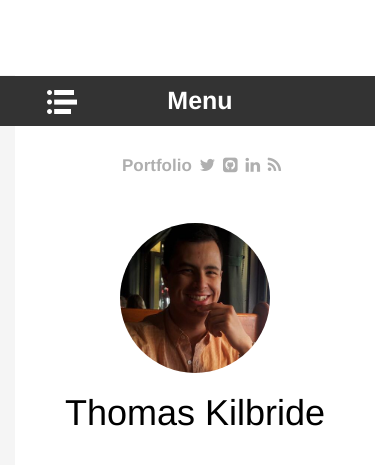
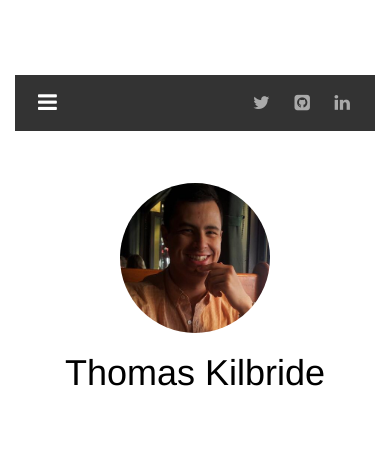
Before and after one commit to obnauticus/obnauticus.github.io, a Jekyll site: the page built from index.html, in a window 390 px wide. Shown: the top 465 px of the page. Built offline with Jekyll 4.4.1, drawn with Linux system fonts in a browser that asks for light colours; nearby versions of some CDN libraries; some web fonts are replaced; Markdown is read by kramdown in place of the engine named in the settings; comment, search, counter and statistics services are not loaded.

Commit message:
Redesign mobile nav: dropdown menu replaces off-canvas sidebar
- Replace clunky off-canvas slide with clean dropdown toggle
- Use Font Awesome hamburger/close icons instead of PNG images
- Dark header bar with hamburger (left) and social icons (right)
- Smooth slideToggle animation for nav dropdown
- Remove white top-nav bar on mobile (was causing large gap)
- Remove duplicate #menu IDs and old off-canvas markup

Co-Authored-By: Claude Opus 4.6 <noreply@anthropic.com>

```diff
--- a/_includes/scripts/sidebar.html
+++ b/_includes/scripts/sidebar.html
@@ -1,8 +1,6 @@
 $(document).ready(function() {
-    $('.menu-btn').click(function() {
-        $('.row-offcanvas').toggleClass('active');
-    });
-    $('.close-btn').click(function() {
-        $('.row-offcanvas').toggleClass('active');
+    $('.mobile-toggle').click(function() {
+        $('#nav').slideToggle(200);
+        $(this).find('i').toggleClass('fa-bars fa-times');
     });
 });
--- a/_layouts/about.html
+++ b/_layouts/about.html
@@ -6,15 +6,19 @@
     <!-- Wrap all page content here -->
     <div id="wrap">
         <div id="main-content" class="container">
-            <div class="row row-offcanvas row-offcanvas-left">
+            <div class="row">
+                <!-- Mobile header -->
+                <header class="mobile-header">
+                    <button class="mobile-toggle" aria-label="Toggle navigation"><i class="fa fa-bars"></i></button>
+                    <span class="mobile-social">
+                        <a href="https://twitter.com/{{site.owner.twitter}}"><i class="fa fa-twitter"></i></a>
+                        <a href="https://github.com/{{site.owner.github}}"><i class="fa fa-github-square"></i></a>
+                        <a href="https://linkedin.com/in/internetisseriousbusiness"><i class="fa fa-linkedin"></i></a>
+                    </span>
+                </header>
                 <!-- side bar -->
-                <nav id="nav" role="navigation" class="col-sm-2 sidebar-offcanvas">
-                    <header id="menu" role="banner">
-                        <p class="menu-title">Close</p>
-                        <a href="#nav" class="close-btn">Close</a>
-                    </header>
-
-                    <ul class="sidebar" >
+                <nav id="nav" role="navigation" class="col-sm-2">
+                    <ul class="sidebar">
                         <p class="separator">Navigation</p>
                         <li><a href="/">About</a></li>
                         <li><a href="/blog">Blog</a></li>
@@ -28,10 +32,6 @@
                         </a>
                     </ul>
                 </nav>
-                <header id="menu" role="banner">
-                    <p class="menu-title">Menu</p>
-                    <a href="#nav" class="menu-btn">navigation</a>
-                </header>
                 <!-- Content -->
                 <div class="content col-sm-10">
                     <div class="top-nav">
--- a/assets/css/_sass/_site.scss
+++ b/assets/css/_sass/_site.scss
@@ -59,31 +59,88 @@ body {
   }
 }
 
-#menu {
+.mobile-header {
   display: none;
 }
 
 @media (max-width: 768px) {
   #wrap > .container {
-    padding: 0 15px 20px;
-    overflow: hidden;
+    padding: 0 0 20px;
   }
   #wrap > .container > .row {
     margin: 0;
   }
+
+  // Mobile header bar
+  .mobile-header {
+    display: flex;
+    align-items: center;
+    justify-content: space-between;
+    background: #333;
+    padding: 10px 15px;
+  }
+  .mobile-toggle {
+    background: none;
+    border: none;
+    color: #fff;
+    font-size: 22px;
+    cursor: pointer;
+    padding: 5px 8px;
+    &:hover, &:focus {
+      color: #eb5e29;
+      outline: none;
+    }
+  }
+  .mobile-social a {
+    color: #aaa;
+    padding: 0 10px;
+    font-size: 18px;
+    &:hover {
+      color: #fff;
+      text-decoration: none;
+    }
+  }
+
+  // Nav as dropdown
+  #nav {
+    display: none;
+    width: 100% !important;
+    background: #333;
+    z-index: 1200;
+    padding: 0 !important;
+  }
+  .sidebar {
+    position: relative !important;
+    min-width: auto !important;
+    margin: 0 !important;
+    padding: 0 !important;
+    .separator {
+      display: none;
+    }
+    li {
+      background: #333 !important;
+      border-bottom: 1px solid #444;
+      padding: 12px 20px !important;
+      a {
+        color: #ccc !important;
+        font-size: 16px;
+        &:hover {
+          color: #fff !important;
+        }
+      }
+    }
+  }
+
+  // Hide desktop top-nav on mobile
+  .top-nav {
+    display: none;
+  }
+
   .content {
     min-height: 400px !important;
-    margin-top: 20px;
+    margin-top: 0;
     width: 100% !important;
-    padding: 0 10px;
-  }
-  .top-nav {
-    padding: 0 5px;
-    text-align: center;
-    span {
-      float: none !important;
-      display: block;
-    }
+    padding: 15px;
   }
   .post-li > div {
     width: 100% !important;
@@ -94,69 +151,6 @@ body {
   .page-title {
     font-size: 24px;
     padding: 0 5px;
-  }
-  #menu {
-    display: block;
-    color: #fff!important;
-    font-weight: 700!important;
-    margin-top: 1px;
-    background: #333;
-    padding: 10px 0 10px 10px;
-    position: relative;
-  }
-  .menu-btn,.close-btn {
-    position: absolute;
-    top: 0.4em;
-    left: 1.875em;
-    display: block;
-    width: 2.625em;
-    height: 2.25em;
-    padding: 0;
-    border: 0;
-    outline: none;
-    background-size: 1.875em 1.5em;
-    overflow: hidden;
-    white-space: nowrap;
-    text-indent: 100%;
-  }
-  .menu-btn {
-    background: #333 url("/assets/fonts/nav-icon.png") left center no-repeat;
-  }
-  .close-btn {
-    background: #333 url("/assets/fonts/close-btn.png") left center no-repeat;
-  }
-  .menu-title {
-    text-align: center;
-    font-size: 25px;
-    margin: 0;
-  }
-  #nav {
-    height: 100%;
-    background: $primary-color;
-    position: absolute;
-    z-index: 1200;
-  }
-  .sidebar{
-    margin-left: 1.875em;
-  }
-  .row-offcanvas {
-    position: relative;
-    -webkit-transition: all 0.5s ease-out;
-    -moz-transition: all 0.5s ease-out;
-    transition: all 0.5s ease-out;
-  }
-  .row-offcanvas-left .sidebar-offcanvas {
-    position: absolute;
-    top:0;
-    left: -70%;
-  }
-  .row-offcanvas-left.active {
-    left: 70%;
-  }
-  .sidebar-offcanvas {
-    position: absolute;
-    top: 0;
-    width: 70% !important;
   }
   .postlist-meta li {
     display: inline;
```
Also changed, not shown: _layouts/default.html (+17 -17 lines). Lines whose indentation alone changed are shown as unchanged.
